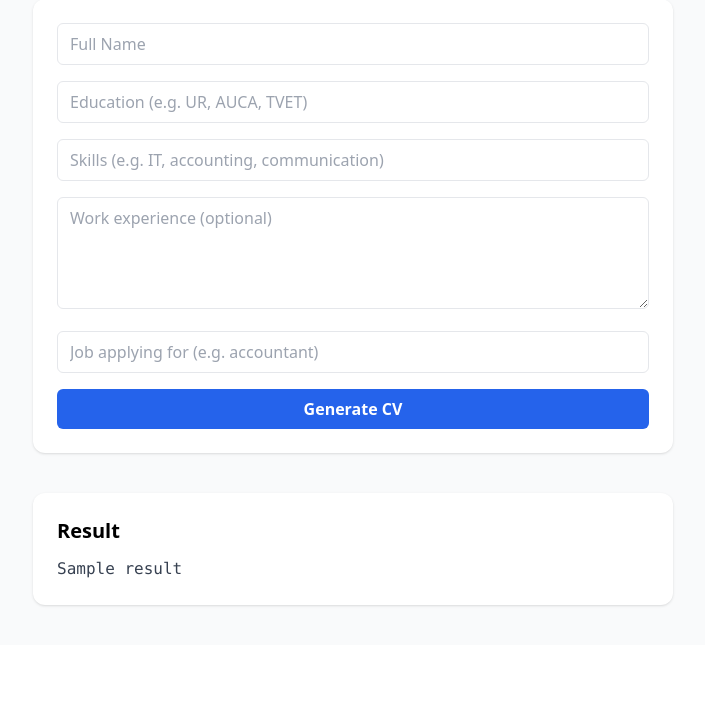
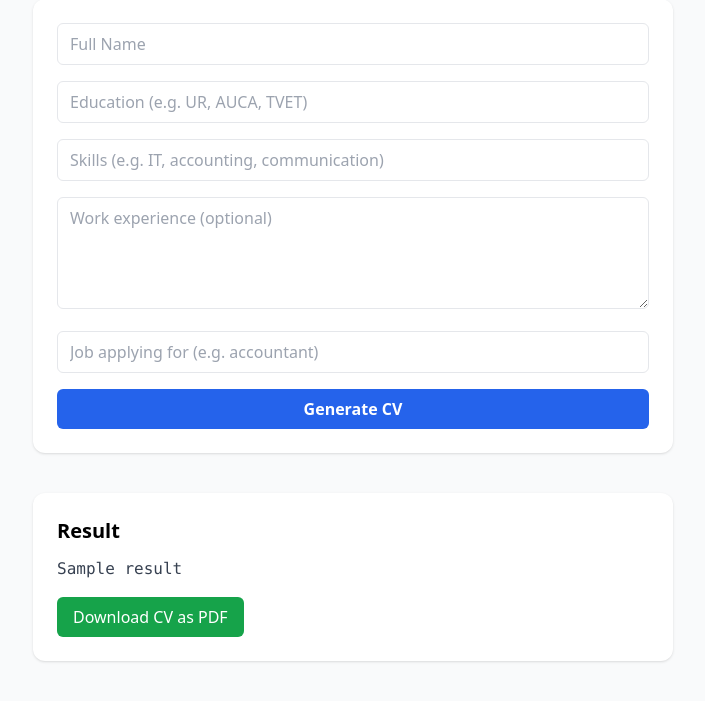
Before and after one commit to derrickkirezi/kireziderrick.github.io, a Flask app: template templates/index.html in a window 1280 px wide. Shown: the part 220-921 px from the top of the page, without its empty margins (287-992 px from the left). Before the commit the page ends 827 px from the top, so only its background shows below. Run offline with Flask 3, Linux system fonts and the light colour scheme; the template is opened without the code that fills it: most values are stand-ins (such as "Sample title", 1, 10 or a date in 2020); some libraries are stand-ins or nearby versions.

Commit message:
Update index.html

```diff
--- a/templates/index.html
+++ b/templates/index.html
@@ -49,8 +49,16 @@
 <div class="bg-white p-6 rounded-xl shadow mt-10">
   <h3 class="text-xl font-semibold mb-3">Result</h3>
   <pre class="whitespace-pre-wrap text-gray-700">{{ result }}</pre>
+
+  <form action="/download" method="POST">
+    <input type="hidden" name="pdf_content" value="{{ result }}">
+    <button class="mt-4 bg-green-600 hover:bg-green-700 text-white py-2 px-4 rounded-md">
+      Download CV as PDF
+    </button>
+  </form>
 </div>
 {% endif %}
+
 
 </div>
 
```
Lines whose indentation alone changed are shown as unchanged.
